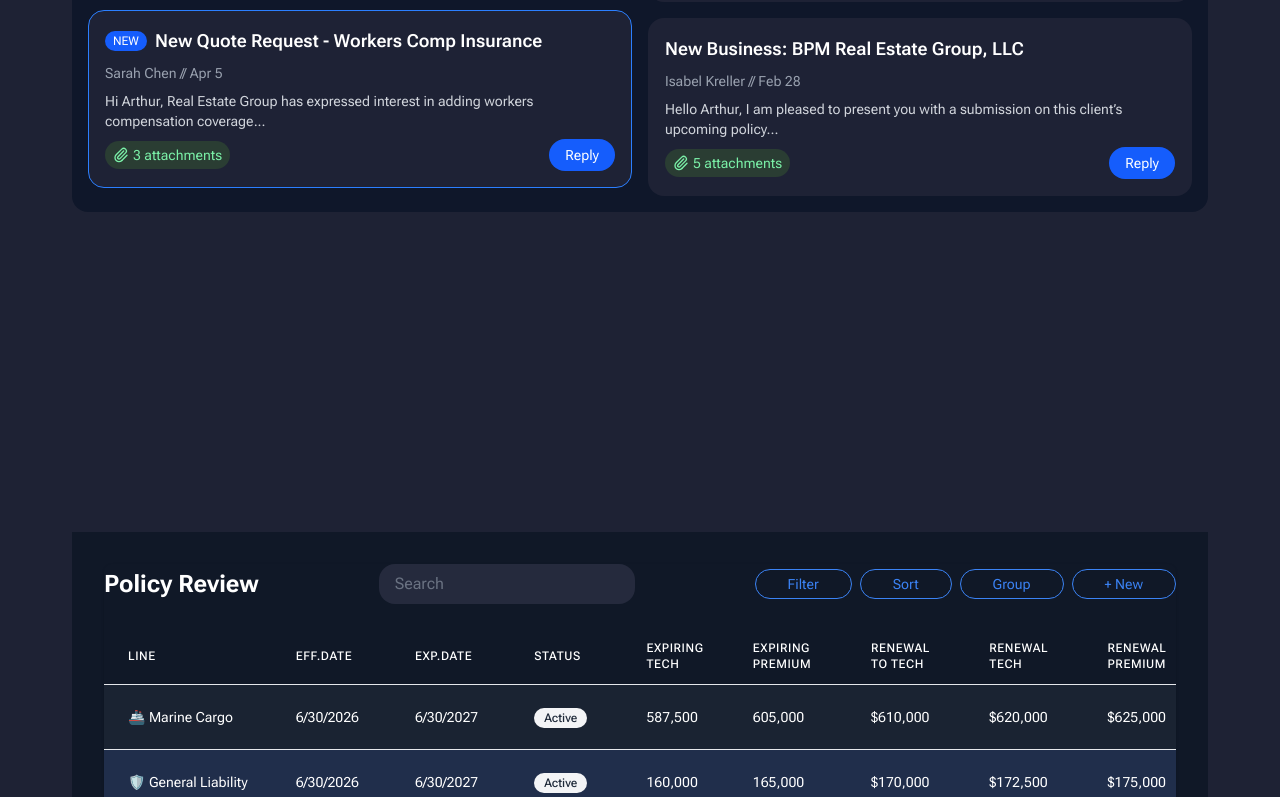
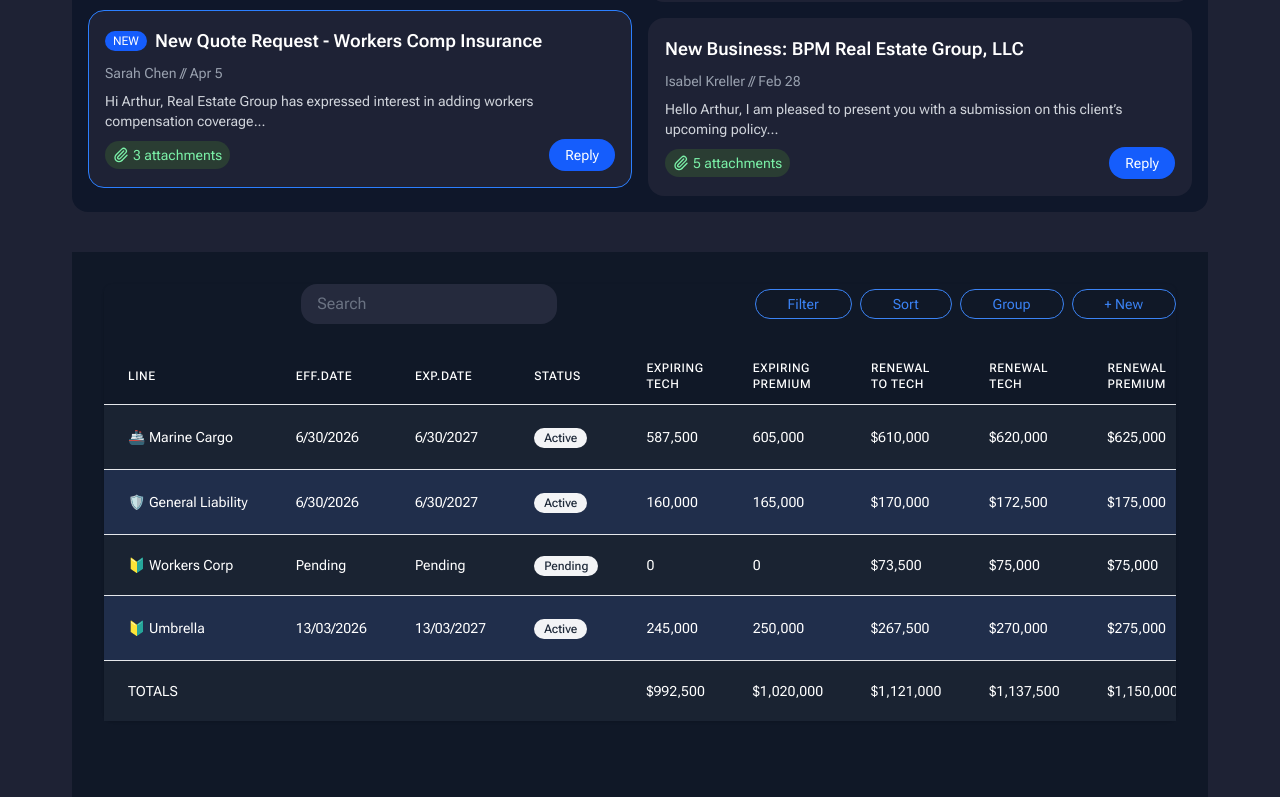
Before and after one commit to OlgaMinaievaWebDev/dashboard-ui, a React (Vite) app: page /accounts in a window 1280 px wide. Shown: the part 2431-3228 px from the top of the page. Built offline with nearby package versions, Linux system fonts and the light colour scheme.

Commit message:
adjusted

```diff
--- a/src/components/accounts/communication/InboxView.jsx
+++ b/src/components/accounts/communication/InboxView.jsx
@@ -5,7 +5,7 @@
 
 function InboxView() {
   return (
-    <div className="min-h-screen text-white mt-10">
+    <div className="text-white mt-10">
       <h2 className="text-3xl mb-5">Communication</h2>
       <div className="bg-[#0F172A] text-white rounded-2xl p-4 space-y-4">
         <div className="flex justify-start gap-4 mb-4">
--- a/src/components/accounts/policiesPage/TablePage.jsx
+++ b/src/components/accounts/policiesPage/TablePage.jsx
@@ -140,7 +140,7 @@
         <AccountsTable
           data={dataWithTotals}
           columns={customColumns}
-          title="Policy Review"
+          title=""
         />
       </div>
     </div>
```
